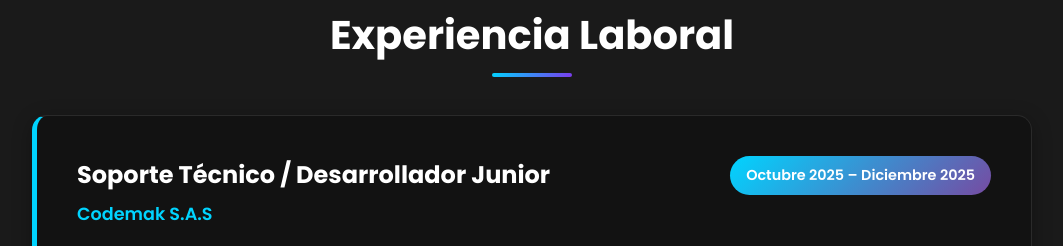
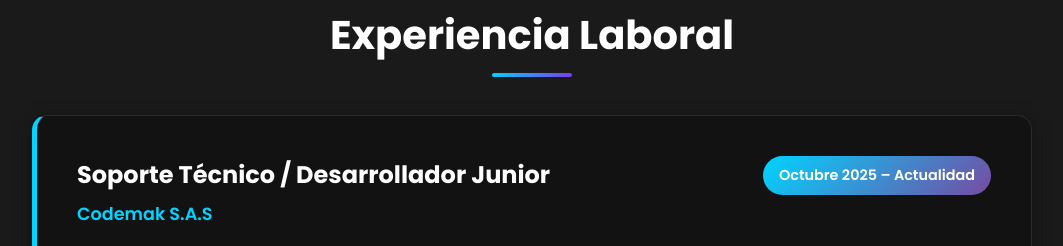
Before and after one commit to Julianmt14/Pagina-Julian-Ricardo-Mejia-, a plain HTML site: page index.html in a window 1280 px wide. Shown: the part 1437-1683 px from the top of the page, without its empty margins (108-1171 px from the left). Drawn offline with Linux system fonts and the light colour scheme.

Commit message:
Update experience period to 'Actualidad'

```diff
--- a/index.html
+++ b/index.html
@@ -105,7 +105,7 @@
                             <h3>Soporte Técnico / Desarrollador Junior</h3>
                             <h4>Codemak S.A.S</h4>
                         </div>
-                        <span class="experience-period">Octubre 2025 – Diciembre 2025</span>
+                        <span class="experience-period">Octubre 2025 – Actualidad</span>
                     </div>
                     <div class="experience-responsibilities">
                         <h4>Responsabilidades:</h4>
```
